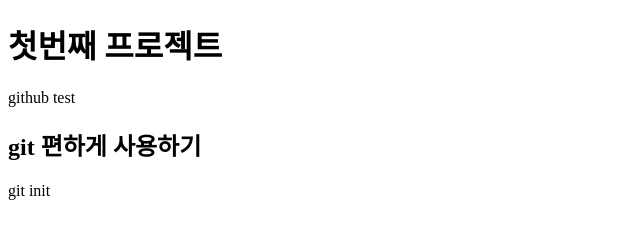
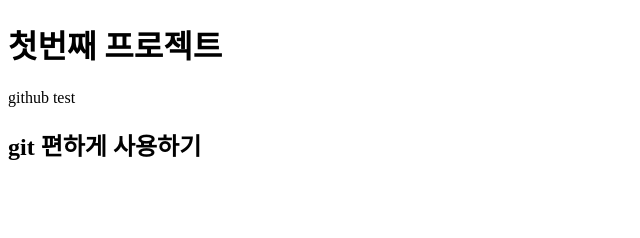
Before and after one commit to hyunwall1231/fist-tis-project, a plain HTML site: page index.html in a window 1280 px wide. Shown: the full height of the page, 0-640 px from the left. Drawn offline with Linux system fonts and the light colour scheme.

Commit message:
first commit

```diff
--- a/index.html
+++ b/index.html
@@ -11,7 +11,5 @@
     <p>github test</p>
     <h2>git 편하게 사용하기</h2>
 
-    <!-- 수정 내용 추가-->
-    <p>git init</p>
 </body>
 </html>
```
